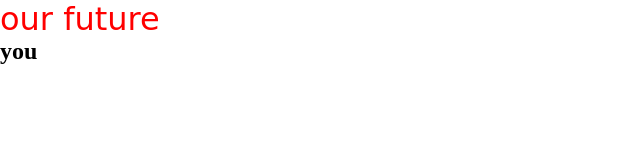
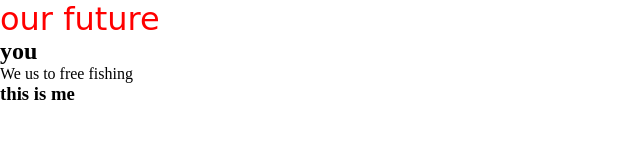
Before and after one commit to Diner00/Codes-Fishing, a plain HTML site: page index.html in a window 1280 px wide. Shown: the whole page, without its empty margins (0-640 px from the left). Drawn offline with Linux system fonts and the light colour scheme; a web font is replaced by a local one.

Commit message:
h3 add korci and link add korci

```diff
--- a/index.html
+++ b/index.html
@@ -17,13 +17,13 @@
 
 			<h1 class="head">our future</h1>
 				<h2 class="fit">you</h2>
-
+						<p>We us to free fishing</p>
 		</div>
 
 		<div>
+				<h3 class="free">this is me</h3>
 
-
-
+				<a href="google.com">
 		</div>
 
 
```
